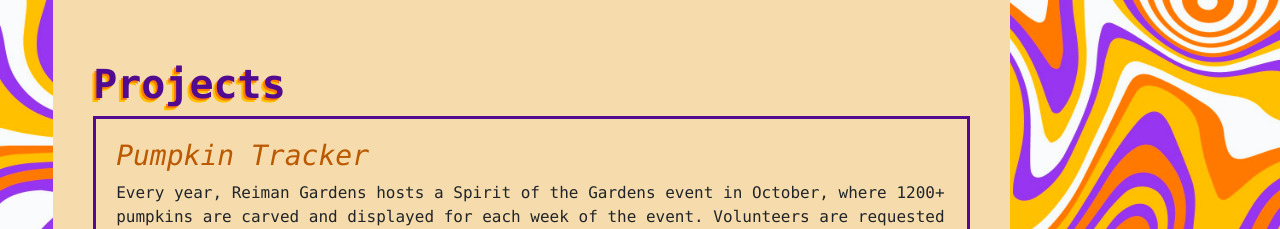
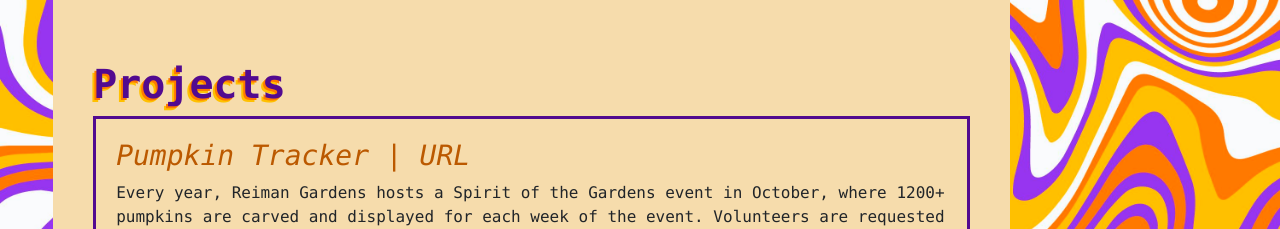
Before and after one commit to emmiesueb/personal, a plain HTML site: page index.html in a window 1280 px wide. Shown: the part 1720-1949 px from the top of the page. Drawn offline with nearby package versions, Linux system fonts and the light colour scheme.

Commit message:
added to projects

```diff
--- a/index.html
+++ b/index.html
@@ -84,7 +84,7 @@
                 <div class="container">
                     <h2 style="font-size: 40px;">Projects</h2>
                     <div class="project">
-                        <h3>Pumpkin Tracker</h3>
+                        <h3>Pumpkin Tracker | <a href="https://spirits.flutr.org/" target="blank">URL</a></h3>
                         <p> Every year, Reiman Gardens hosts a Spirit of the Gardens event in October, where 1200+ pumpkins are carved and displayed
                             for each week of the event. Volunteers are requested to help cut out stencils, trace stencils onto pumpkins, and carve them.
                             All pumpkin statuses are stored in a single excel sheet, where Admins must manually adjust the statuses of each stencil&mdash;whether
```
